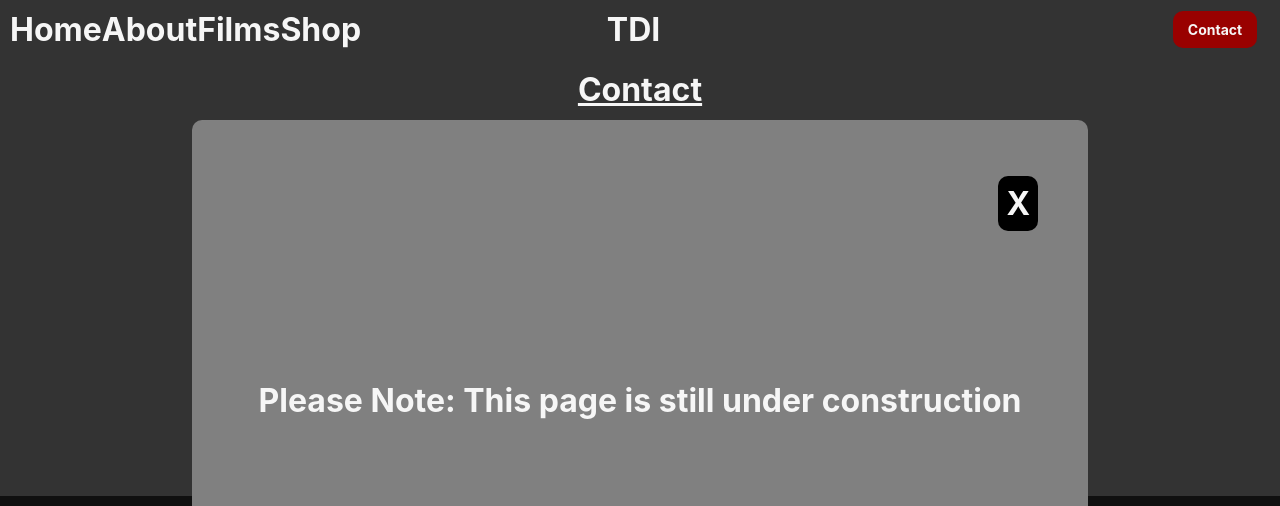
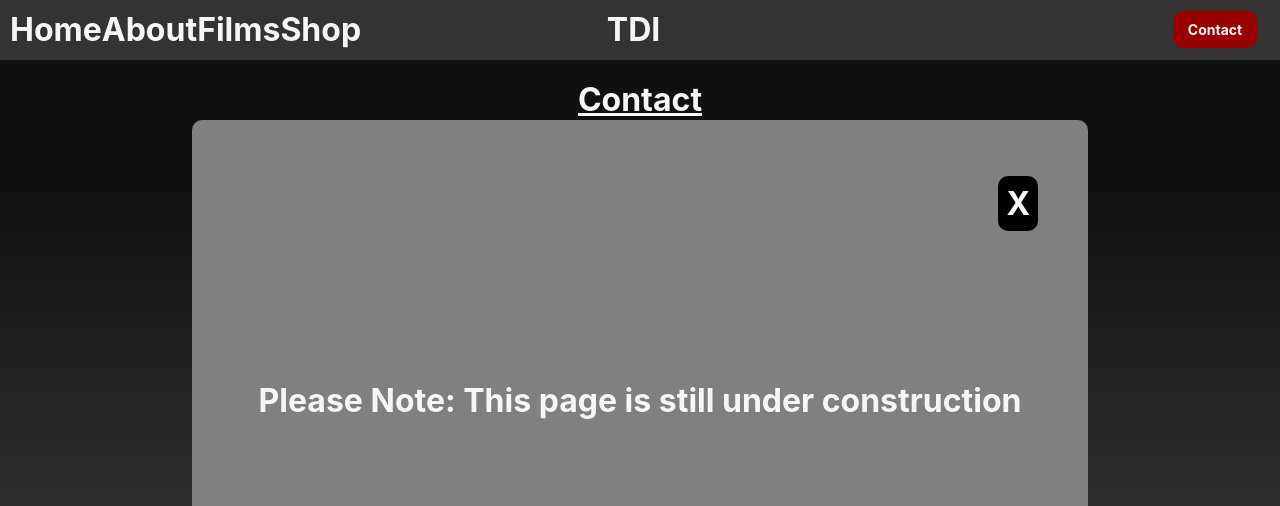
Before and after one commit to TeflonTrout/tdi-productions, a Next.js app: page /contact in a window 1280 px wide. Shown: the top 506 px of the page. Built offline with nearby package versions, Linux system fonts and the light colour scheme.

Commit message:
contact page style updates

```diff
--- a/pages/contact/Contact.module.css
+++ b/pages/contact/Contact.module.css
@@ -1,10 +1,13 @@
 .contactPage {
-    margin-top: 50px;
+    margin-top: 60px;
     margin-bottom: 50px;
     display: flex;
     justify-content: flex-start;
     align-items: center;
     flex-direction: column;
+    min-height: calc(100vh - 300px);
+    background: rgb(51,51,51);
+    background: linear-gradient(0deg, rgba(51,51,51,1) 0%, rgba(16,16,16,1) 75%);
 }
 
 .contactPage h1 {
@@ -13,9 +16,8 @@
 }
 
 .contactPage .hero {
-    background-color: var(--blood-red);
     padding: 40px;
-    width: 60%;
+    width: 90%;
     border-radius: 10px;
     display: flex;
     flex-direction: column;
@@ -26,3 +28,12 @@
 .contactPage .hero h1 {
     text-decoration: none;
 }
+
+.contactPage a{
+    transition: .15s ease-in-out;
+}
+
+.contactPage a:hover{
+    color: var(--blood-red);
+    transition: .15s ease-in-out;
+}
--- a/pages/contact/index.tsx
+++ b/pages/contact/index.tsx
@@ -7,7 +7,7 @@ const index = () => {
         <h1>Contact</h1>
         <div className={styles.hero}>
           <div className={styles.container}>
-            <h1>Email Us: *insert email here*</h1>
+            <h1>Email Us: <a href='mailto:20dollarinsuranceproduction@gmail.com'>20DollarInsuranceProduction@gmail.com</a></h1>
           </div>
           <div className={styles.container}>
             <h1><a href="https://twitter.com/TDI_Productions" target="_blank" rel="noopener noreferrer">Twitter</a></h1>
```
